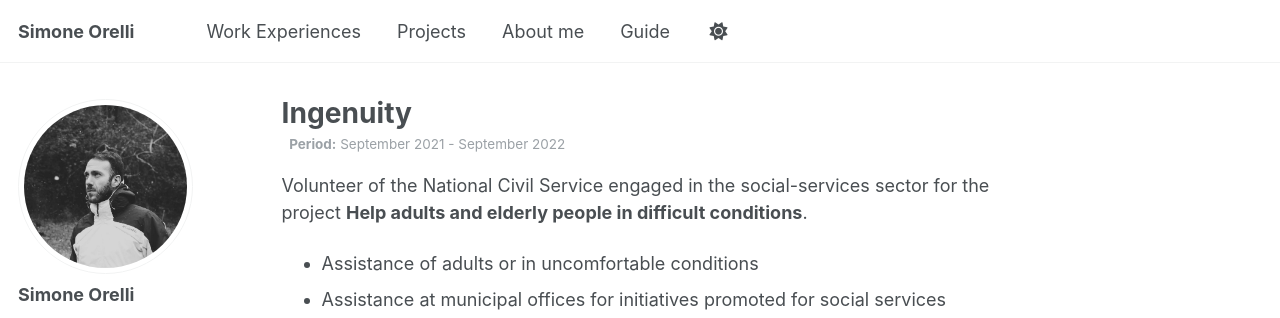
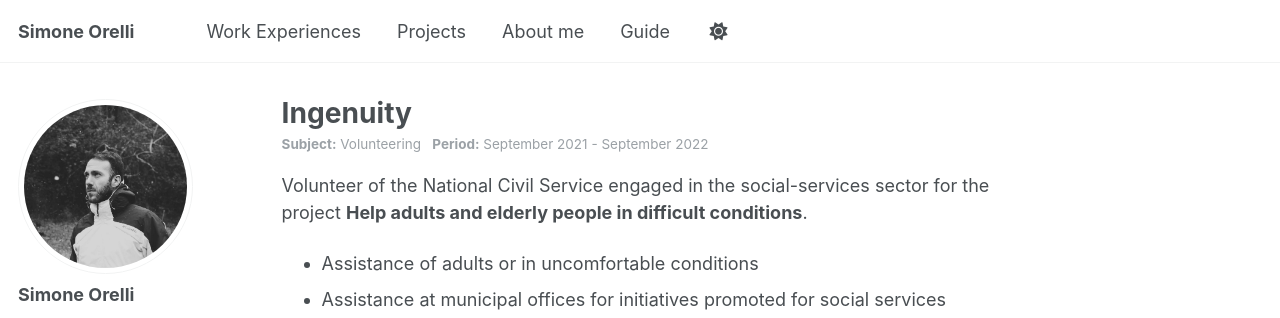
Before and after one commit to Messi-Orion10/s_orion10.github.io, a Jekyll site: the page built from _projects/project-1.md, in a window 1280 px wide. Shown: the top 318 px of the page. Built offline with Jekyll 4.4.1, drawn with Linux system fonts in a browser that asks for light colours; part of the change alters nothing that is shown.

Commit message:
Update single.html

```diff
--- a/_layouts/single.html
+++ b/_layouts/single.html
@@ -39,7 +39,7 @@ layout: default
 
           {% if page.subject and page.period %}
             <p class="page__meta">
-              {% if page.type %}<strong>Subject:</strong> {{ page.subject }}{% endif %}
+              {% if page.subject %}<strong>Subject:</strong> {{ page.subject }}{% endif %}
               {% if page.period %}&nbsp;&nbsp;<strong>Period:</strong> {{ page.period }}{% endif %}
             </p>
           {% endif %}
```
